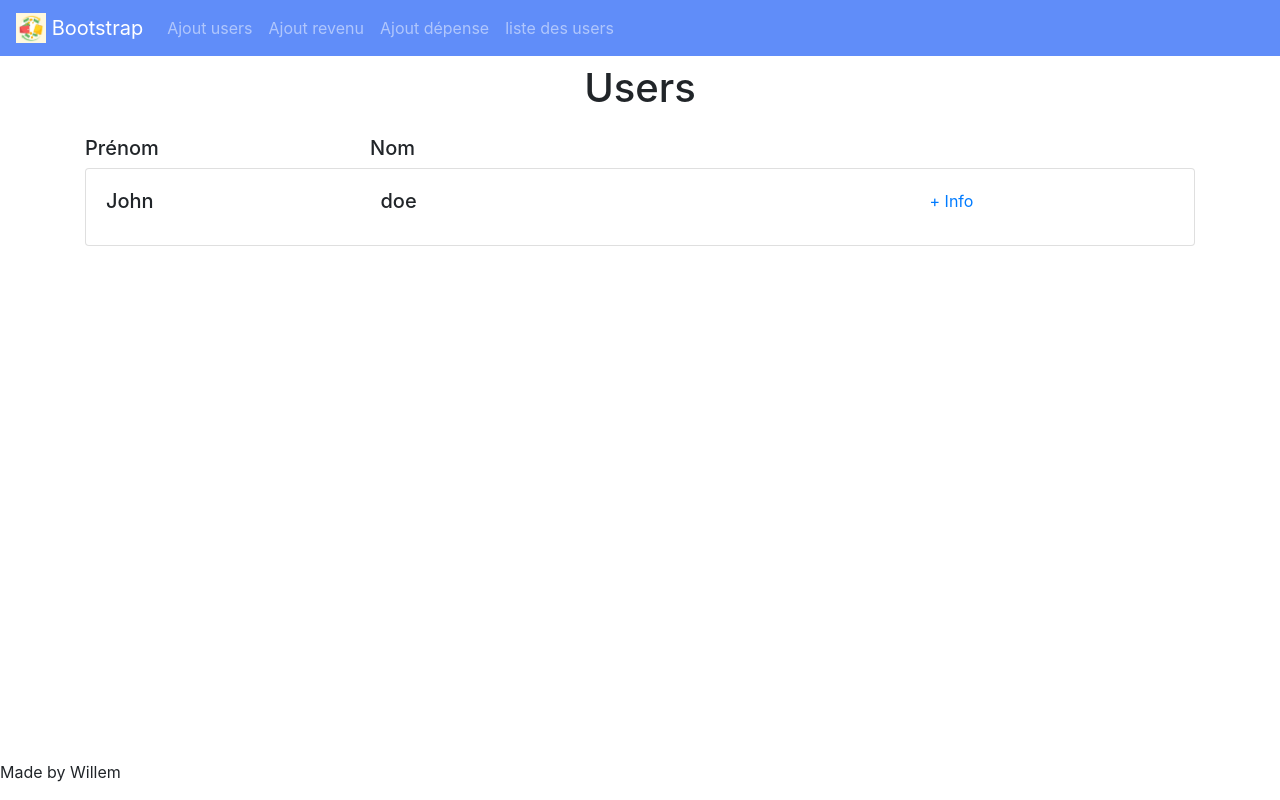
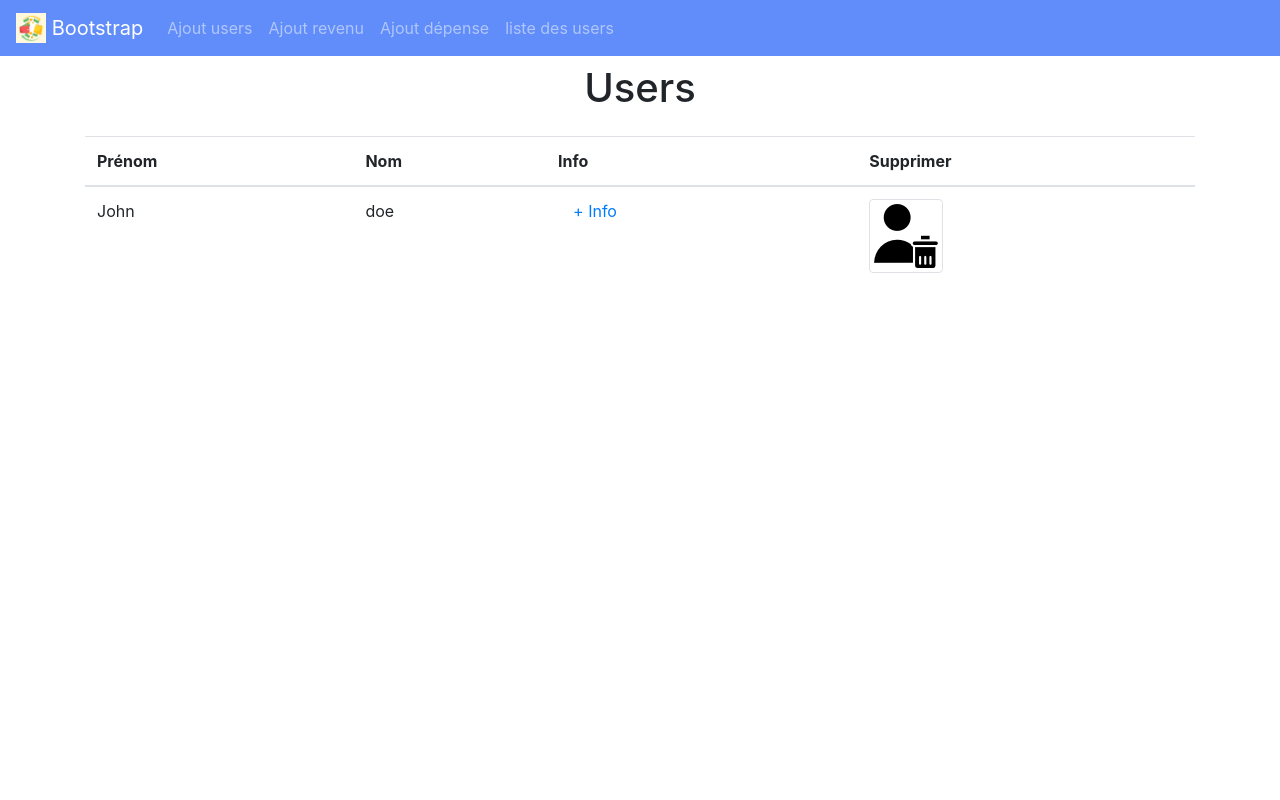
Before and after one commit to WillemPreterre/Budget, a PHP site: page /user_list.php in a window 1280 px wide. Run offline with PHP 8.4, Linux system fonts and the light colour scheme; data comes from the database, SQL or seed files in the repository.

Commit message:
User ajout

```diff
--- a/assets/css/style.css
+++ b/assets/css/style.css
@@ -48,9 +48,9 @@ nav li:last-child {
 }
 
 .button-start {
-
+    width: 200px !important;
+    height: 50px !important;
     color: white !important;
-
     border-radius: 20px !important;
 }
 
@@ -59,9 +59,3 @@ nav li:last-child {
                                     @@@FOOTER
 
 ---------------------------------------------------------------------------------------*/
-
-footer{
-    position:absolute;
-    bottom:0;
-
-    }
--- a/function.php
+++ b/function.php
@@ -14,10 +14,16 @@ EOD;
     return $users;
 }
 
-?>
-<?php
-// $prenom = $_POST['first-name'];
-// $nom = $_POST['last-name'];
-// $date = $_POST['date'];
 
-?>
+
+function drop_user()
+{
+    $link = mysqli_connect("localhost", "root", "", "budget");
+    // Attempt insert query execution
+    $sql = "DELETE FROM `users` WHERE `user_id` = :user_id; ";
+    if (mysqli_query($link, $sql)) {
+        echo "Records added successfully.";
+    } else {
+        echo "ERROR: Could not able to execute $sql. " . mysqli_error($link);
+    }
+}
--- a/inc/footer.php
+++ b/inc/footer.php
@@ -1,5 +1,5 @@
 <footer>
-    <p>Made by Willem</p>
+    <!-- <p>Made by Willem</p> -->
 </footer>
 <script src="/assets/js/script.js"></script>
 <script src="https://code.jquery.com/jquery-3.5.1.slim.min.js" integrity="sha384-DfXdz2htPH0lsSSs5nCTpuj/zy4C+OGpamoFVy38MVBnE+IbbVYUew+OrCXaRkfj" crossorigin="anonymous"></script>
--- a/user_list.php
+++ b/user_list.php
@@ -9,29 +9,31 @@ require_once 'function.php'; ?>
     ?>
     <div class="container mt-4">
         <div class="row">
-            <div class="col-3">
-                <h5>Prénom</h5>
-            </div>
-            <div class="col-6">
-                <h5>Nom</h5>
+            <div class="col">
+                <table class="table">
+                    <thead>
+                        <tr>
+                            <th scope="col">Prénom</th>
+                            <th scope="col">Nom</th>
+                            <th scope="col">Info</th>
+                            <th scope="col">Supprimer</th>
+                        </tr>
+
+                    </thead>
+                    <tbody>
+                        <?php foreach ($usersAll as $user) : ?>
+                            <tr>
+                                <td><?php echo $user['1'] ?></td>
+                                <td><?php echo $user['2'] ?></td>
+                                <td><a class="col-3" href="user_detail.php"> + Info </a></td>
+                                <!-- Faire index pour chaque personne -->
+                                <td><img class="img-thumbnail" src="img/poubelle.png"></td>
+                            </tr>
+                        <?php endforeach ?>
+                    </tbody>
+                </table>
             </div>
         </div>
 
-        <?php foreach ($usersAll as $user) : ?>
-            <div class="card">
-                <div class="card-body">
-                    <div class="row">
-                        <div class="col-3">
-                            <h5 class="card-title"> <?php echo $user['1'] ?> </h5>
-                        </div>
-                        <div class="col-6">
-                            <h5><?php echo $user['2'] ?></h5>
-                        </div>
-                        <a class="col-3" href="user_detail.php"> + Info </a>
-                    </div>
-                </div>
-            </div>
-    </div>
-<?php endforeach ?>
 
-<?php require_once 'inc/footer.php'; ?>
+        <?php require_once 'inc/footer.php'; ?>
```
Also changed, not shown: index.php (+6 -4 lines), user_plus.php (+51 -27 lines), img/poubelle.png (added).
